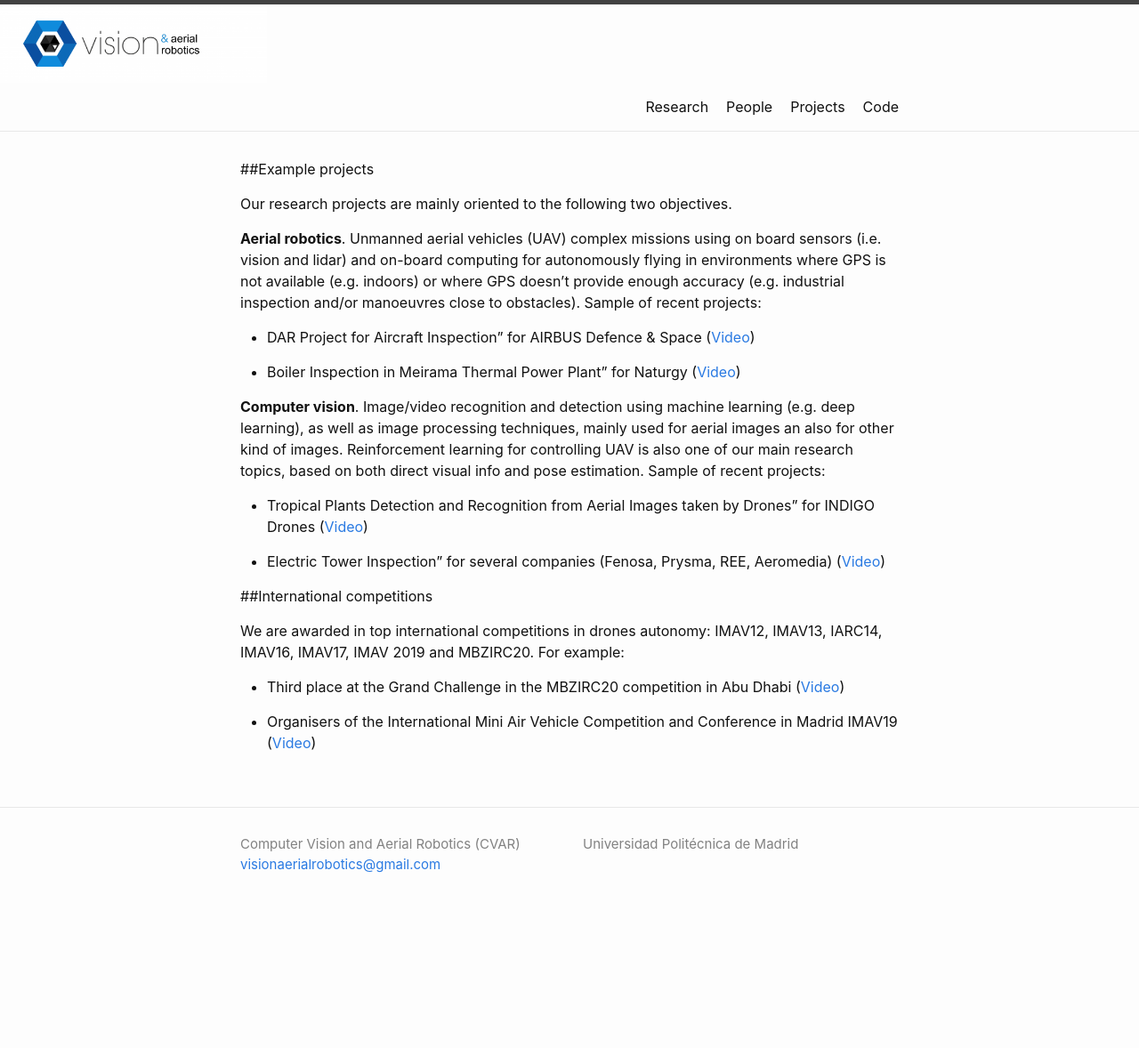
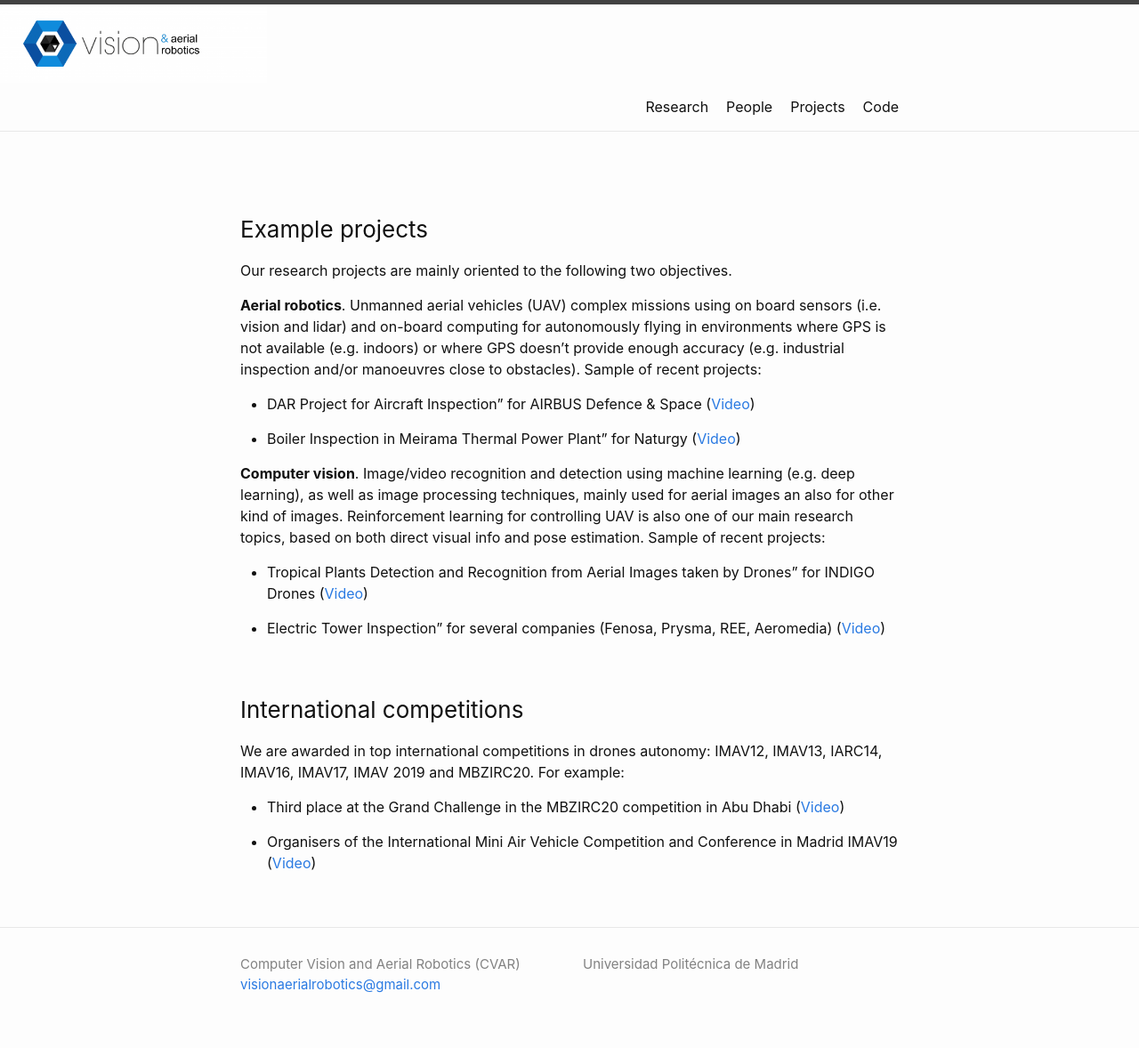
Before and after one commit to cvar-upm/cvar-upm.github.io, a Jekyll site: the page built from projects.md, in a window 1280 px wide. Shown: the whole page at 89% size. Built offline with Jekyll 4.4.1, drawn with Linux system fonts in a browser that asks for light colours; before the commit the page ends 1043 px from its top, so only the background shows below that.

```diff
--- a/projects.md
+++ b/projects.md
@@ -4,7 +4,7 @@ title: Projects
 permalink: /projects/
 ---
 
-##Example projects
+### Example projects
 
 Our research projects are mainly oriented to the following two objectives.
 
@@ -21,7 +21,7 @@ Our research projects are mainly oriented to the following two objectives.
 
 - Electric Tower Inspection” for several companies (Fenosa, Prysma, REE, Aeromedia) ([Video](https://vimeo.com/showcase/578244))
 
-##International competitions
+### International competitions
 
 We are awarded in top international competitions in drones autonomy: IMAV12, IMAV13, IARC14, IMAV16, IMAV17, IMAV 2019 and MBZIRC20. For example:
 
```
